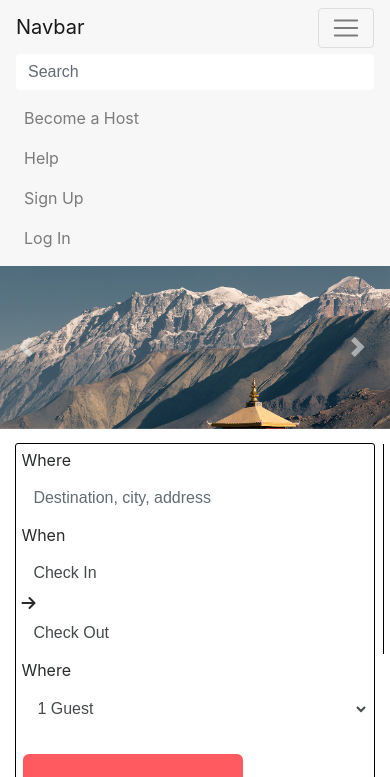
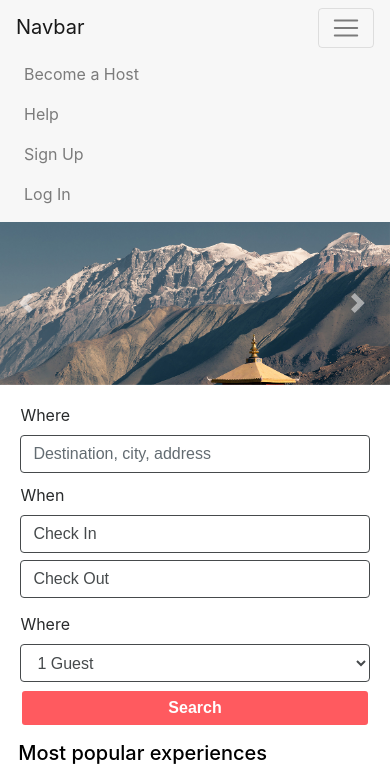
Before and after one commit to diwakar123456789/Travel-Site, a PHP site: page / in a window 390 px wide, after a click that opens the changed part. Shown: the top 777 px of the page. Run offline with PHP 8.4, Linux system fonts and the light colour scheme; some libraries are stand-ins or nearby versions.

Commit message:
design updated

```diff
--- a/css/style.css
+++ b/css/style.css
@@ -9,7 +9,9 @@ and open the template in the editor.
 */
 .navbar .collapse .form-control {
   width: 700px;
-  border: none; }
+  height: 5px;
+  border: none;
+  background-color: #f7f7f7; }
 @media (max-width: 1280px) {
   .navbar .collapse .form-control {
     width: 600px; } }
@@ -26,6 +28,16 @@ and open the template in the editor.
 @media (max-width: 1110px) {
   .nav-item {
     margin-left: 0.5rem; } }
+.carousel {
+  /*    @media(max-width: 768px){
+          margin-top:7%;
+      }
+      @media(min-width: 576px){
+          margin-top: 9%;
+      }
+      @media(max-width: 576px){
+          margin-top: 13%;
+      }*/ }
   .carousel .carousel-inner .carousel-item .d-block {
     width: 100%; }
   @media (max-width: 1280px) {
@@ -67,16 +79,27 @@ and open the template in the editor.
   border: 1px solid;
   border-color: black;
   border-radius: 3px; }
+  @media (max-width: 992px) {
+    .ticket {
+      border: hidden; } }
   .ticket .form-group {
     margin-bottom: .2rem; }
     .ticket .form-group input {
       border: none; }
     .ticket .form-group select {
       border: none; }
+    @media (max-width: 992px) {
+      .ticket .form-group input, .ticket .form-group select {
+        border: 1px solid; }
+      .ticket .form-group input {
+        margin-bottom: 2%; } }
   .ticket .col-lg-4 {
     border-right: 1px solid;
     border-color: black;
     padding-top: 1%; }
+    @media (max-width: 992px) {
+      .ticket .col-lg-4 {
+        border-right: none; } }
   .ticket .col-lg-2 {
     padding-top: 1%; }
   .ticket button, .ticket button:hover {
@@ -90,6 +113,13 @@ and open the template in the editor.
     padding: 8% 24% 8% 24%;
     margin-top: 5%;
     cursor: pointer; }
+    @media (max-width: 992px) {
+      .ticket button, .ticket button:hover {
+        width: 100%;
+        height: 100%;
+        padding: 2% 0 2% 0;
+        border-radius: 5px;
+        margin-top: 0; } }
   .ticket button:hover {
     background-color: transparent;
     color: #ff5a5f;
--- a/css/style.scss
+++ b/css/style.scss
@@ -19,6 +19,7 @@ $fc: black; //font color
             width: 700px;
             height: 5px;
             border: none;
+            background-color: #f7f7f7;
         }
             @media(max-width: $mdWidth){
                 .form-control{
@@ -114,6 +125,9 @@ $fc: black; //font color
     border: 1px solid;
     border-color: $bc;
     border-radius: 3px;
+    @media(max-width: 992px){
+        border:hidden;
+    }
     .form-group{
         margin-bottom: .2rem;
         input{
@@ -122,11 +136,22 @@ $fc: black; //font color
         select{
             border: none;
         }
+        @media(max-width: 992px){
+            input, select {
+                border: 1px solid;
+            }
+            input{
+                margin-bottom: 2%;
+            }
+        }
     }
     .col-lg-4{
         border-right: 1px solid;
         border-color: $bc;
         padding-top: 1%;
+        @media(max-width: 992px){
+            border-right: none;
+        }
     }
     .col-lg-2{
         padding-top: 1%;
@@ -143,6 +168,13 @@ $fc: black; //font color
         padding: 8% 24% 8% 24%;
         margin-top:5%;
         cursor: pointer;
+        @media(max-width: 992px){
+            width: 100%;
+            height: 100%;
+            padding: 2% 0 2% 0;
+            border-radius: 5px;
+            margin-top: 0;
+        }
     }
     button:hover{
         @extend button;
--- a/index.html
+++ b/index.html
@@ -9,13 +9,9 @@ and open the template in the editor.
         <title>Travel Boy</title>
         <meta charset="UTF-8">
         <meta name="viewport" content="width=device-width, initial-scale=1.0">
+        <link href="images/favicon.png" rel="icon" type="image/png">
         <link href="css/bootstrap.min.css" rel="stylesheet" type="text/css"/>
         <link href="css/style.css" rel="stylesheet">
-        <script src="https://use.fontawesome.com/3eac1dcbb6.js"></script>
-        <script src="https://code.jquery.com/jquery-3.1.1.js"></script>
-        <script src="js/bootstrap.min.js" type="text/javascript"></script>
-        <script src="js/style.js" type="text/javascript"></script>
-
     </head>
     <body>
         <nav class="navbar sticky-top navbar-toggleable-md navbar-light bg-faded">
@@ -26,7 +22,7 @@ and open the template in the editor.
             <a class="navbar-brand" href="#">Navbar</a>
 
             <div class="collapse navbar-collapse" id="navbarTogglerDemo02">
-                <form class="form-inline my-2 my-lg-0">
+                <form class="form-inline my-2 my-lg-0 hidden-md-down">
                     <input class="form-control mr-sm-2" type="text" placeholder="Search">
                 </form>
                 <ul class="navbar-nav mr-auto mt-2 mt-md-0">
@@ -95,13 +91,13 @@ and open the template in the editor.
                             <div class="form-group">
                                 <label for="dateInput">When</label>
                                 <div class="row">
-                                    <div class="col-md-5">
+                                    <div class="col-md-5 col-sm-12">
                                         <input class="form-control" type="text" value="Check In" id="dateInput">
                                     </div>
-                                    <div class="col-lg-1">
+                                    <div class="col-lg-1 hidden-md-down">
                                         <span class="fa fa-arrow-right" aria-hidden="true"></span>
                                     </div>
-                                    <div class="col-md-5">
+                                    <div class="col-md-5 col-sm-12">
                                         <input class="form-control" type="text" value="Check Out" id="dateInput">
                                     </div>
                                 </div>
@@ -127,8 +123,8 @@ and open the template in the editor.
             </div>                                                      <!-- Ticket Booking -->
             <div class="content">
                 <div class="row cTitle"><h5>Most popular experiences</h5></div>
-                <div class="row crow1">
-                    <div class="col-lg-3">
+                <div class="row justify-content-center crow1">
+                    <div class="col-lg-3 col-md-5 col-sm-6 col-10">
                         <div class="card">
                         <img class="card-img-top" src="https://a0.muscache.com/im/pictures/f26e3064-fc1f-46e5-a06c-2d9325bccf5c.jpg?aki_policy=poster" alt="Card image cap">
                         <div class="card-block">
@@ -137,7 +133,7 @@ and open the template in the editor.
                         </div>
                       </div>
                     </div>
-                    <div class="col-lg-3">
+                    <div class="col-lg-3 col-md-5 col-sm-6 col-10">
                         <div class="card">
                         <img class="card-img-top" src="https://a0.muscache.com/im/pictures/f26e3064-fc1f-46e5-a06c-2d9325bccf5c.jpg?aki_policy=poster" alt="Card image cap">
                         <div class="card-block">
@@ -146,7 +142,7 @@ and open the template in the editor.
                         </div>
                       </div>
                     </div>
-                    <div class="col-lg-3">
+                    <div class="col-lg-3 col-md-5 col-sm-6 col-10">
                         <div class="card">
                         <img class="card-img-top" src="https://a0.muscache.com/im/pictures/f26e3064-fc1f-46e5-a06c-2d9325bccf5c.jpg?aki_policy=poster" alt="Card image cap">
                         <div class="card-block">
@@ -155,7 +151,7 @@ and open the template in the editor.
                         </div>
                       </div>
                     </div>
-                    <div class="col-lg-3">
+                    <div class="col-lg-3 col-md-5 col-sm-6 col-10">
                         <div class="card">
                             <img class="card-img-top" src="https://a0.muscache.com/im/pictures/f26e3064-fc1f-46e5-a06c-2d9325bccf5c.jpg?aki_policy=poster" alt="Card image cap">
                             <div class="card-block">
@@ -166,8 +162,8 @@ and open the template in the editor.
                     </div>
                 </div>
                 <div class="row cTitle"><h5>Homes</h5></div>
-                <div class="row crow2">
-                    <div class="col-lg-4">
+                <div class="row justify-content-center crow2">
+                    <div class="col-xl-4 col-lg-6 col-md-6 col-sm-12">
                         <div class="card">
                         <img class="card-img-top" src="https://a0.muscache.com/im/pictures/18813125/896b30c2_original.jpg?aki_policy=large" alt="Card image cap">
                         <div class="card-block">
@@ -176,7 +172,7 @@ and open the template in the editor.
                         </div>
                       </div>
                     </div>
-                    <div class="col-lg-4">
+                    <div class="col-xl-4 col-lg-6 col-md-6 col-sm-12">
                         <div class="card">
                         <img class="card-img-top" src="https://a0.muscache.com/im/pictures/18813125/896b30c2_original.jpg?aki_policy=large" alt="Card image cap">
                         <div class="card-block">
@@ -185,7 +181,7 @@ and open the template in the editor.
                         </div>
                       </div>
                     </div>
-                    <div class="col-lg-4">
+                    <div class="col-xl-4 col-lg-6 col-md-6 col-sm-12">
                         <div class="card">
                         <img class="card-img-top" src="https://a0.muscache.com/im/pictures/18813125/896b30c2_original.jpg?aki_policy=large" alt="Card image cap">
                         <div class="card-block">
@@ -196,8 +192,8 @@ and open the template in the editor.
                     </div>
                 </div>
                 <div class="row cTitle"><h5>Featured Destination</h5></div>
-                <div class="row crow3">
-                    <div class="col-lg-2">
+                <div class="row justify-content-center crow3">
+                    <div class="col-lg-2 col-md-3 col-sm-6 col-6">
                         <div class="card">
                         <img class="card-img-top" src="https://a0.muscache.com/ac/pictures/7bff51c1-3c35-47a5-a86c-5ea75ab6be6c.jpg?interpolation=lanczos-none&size=large&output-format=jpg&output-quality=70" alt="Card image cap">
                         <div class="card-block">
@@ -205,7 +201,7 @@ and open the template in the editor.
                         </div>
                       </div>
                     </div>
-                    <div class="col-lg-2">
+                    <div class="col-lg-2 col-md-3 col-sm-6 col-6">
                         <div class="card">
                         <img class="card-img-top" src="https://a0.muscache.com/ac/pictures/7bff51c1-3c35-47a5-a86c-5ea75ab6be6c.jpg?interpolation=lanczos-none&size=large&output-format=jpg&output-quality=70" alt="Card image cap">
                         <div class="card-block">
@@ -213,7 +209,7 @@ and open the template in the editor.
                         </div>
                       </div>
                     </div>
-                    <div class="col-lg-2">
+                    <div class="col-lg-2 col-md-3 col-sm-6 col-6">
                         <div class="card">
                         <img class="card-img-top" src="https://a0.muscache.com/ac/pictures/7bff51c1-3c35-47a5-a86c-5ea75ab6be6c.jpg?interpolation=lanczos-none&size=large&output-format=jpg&output-quality=70" alt="Card image cap">
                         <div class="card-block">
@@ -221,7 +217,7 @@ and open the template in the editor.
                         </div>
                       </div>
                     </div>
-                    <div class="col-lg-2">
+                    <div class="col-lg-2 col-md-3 col-sm-6 col-6">
                         <div class="card">
                             <img class="card-img-top" src="https://a0.muscache.com/ac/pictures/7bff51c1-3c35-47a5-a86c-5ea75ab6be6c.jpg?interpolation=lanczos-none&size=large&output-format=jpg&output-quality=70" alt="Card image cap">
                             <div class="card-block">
@@ -229,7 +225,7 @@ and open the template in the editor.
                             </div>
                         </div>
                     </div>
-                    <div class="col-lg-2">
+                    <div class="col-lg-2 col-md-3 col-sm-6 col-6">
                         <div class="card">
                         <img class="card-img-top" src="https://a0.muscache.com/ac/pictures/7bff51c1-3c35-47a5-a86c-5ea75ab6be6c.jpg?interpolation=lanczos-none&size=large&output-format=jpg&output-quality=70" alt="Card image cap">
                         <div class="card-block">
@@ -237,7 +233,7 @@ and open the template in the editor.
                         </div>
                       </div>
                     </div>
-                    <div class="col-lg-2">
+                    <div class="col-lg-2 col-md-3 col-sm-6 col-6">
                         <div class="card">
                             <img class="card-img-top" src="https://a0.muscache.com/ac/pictures/7bff51c1-3c35-47a5-a86c-5ea75ab6be6c.jpg?interpolation=lanczos-none&size=large&output-format=jpg&output-quality=70" alt="Card image cap">
                             <div class="card-block">
@@ -250,46 +246,46 @@ and open the template in the editor.
         </div>
         <footer class="footer">
             <div class="container">
-                <div class="row footer-top">
-                    <div class="col-lg-4">
+                <div class="row footer-top hidden-sm-down">
+                    <div class="col-lg-4 col-md-4">
                         <h5>Nature Visit</h5>
                         <ul>
-                            <li>About</li>
-                            <li>Careers</li>
-                            <li>Press</li>
-                            <li>Policies</li>
-                            <li>Help</li>
-                            <li>Diversity & Belonging</li>
+                            <li><a href="#">About</a></li>
+                            <li><a href="#">Careers</a></li>
+                            <li><a href="#">Press</a></li>
+                            <li><a href="#">Policies</a></li>
+                            <li><a href="#">Help</a></li>
+                            <li><a href="#">Diversity & Belonging</a></li>
                         </ul>
                     </div>
-                    <div class="col-lg-4">
+                    <div class="col-lg-4 col-md-4">
                         <h5>Discover</h5>
                         <ul>
-                            <li>Trust & Safety</li>
-                            <li>Travel Credit</li>
-                            <li>Gift Cards</li>
-                            <li>Travel Citizen</li>
-                            <li>Business Travel</li>
-                            <li>Guidebooks</li>
+                            <li><a href="#">Trust & Safety</a></li>
+                            <li><a href="#">Travel Credit</a></li>
+                            <li><a href="#">Gift Cards</a></li>
+                            <li><a href="#">Travel Citizen</a></li>
+                            <li><a href="#">Business Travel</a></li>
+                            <li><a href="#">Guidebooks</a></li>
                         </ul>
                     </div>
-                    <div class="col-lg-4">
+                    <div class="col-lg-4 col-md-4">
                         <h5>Hosting</h5>
                         <ul>
-                            <li>Why Host</li>
-                            <li>Refer Hosts</li>
-                            <li>Hospitality</li>
-                            <li>Responsible Hosting</li>
+                            <li><a href="#">Why Host</a></li>
+                            <li><a href="#">Refer Hosts</a></li>
+                            <li><a href="#">Hospitality</a></li>
+                            <li><a href="#">Responsible Hosting</a></li>
                         </ul>
                     </div>
                 </div>
-                <div class="row footer-bottom">
-                    <div class="col-lg-4">
+                <div class="row footer-bottom justify-content-center">
+                    <div class="col-lg-4 col-8">
                         <a href="#">Logo</a>
                         <span>&copy Nature Visit, Private.</span>
                     </div>
-                    <div class="col-lg-4"></div>
-                    <div class="col-lg-4 social">
+                    <div class="col-lg-3 col-6"></div>
+                    <div class="col-lg-5 social">
                         <a href="#">Terms & Privacy</a>
                         <a href="#">Site Map</a>
                         <a href="#"><span class="fa fa-facebook"></span></a>
@@ -298,6 +294,10 @@ and open the template in the editor.
                     </div>
                 </div>
             </div>
-        </footer>                                                        <!-- Footer -->
+        </footer>
+        <script src="https://use.fontawesome.com/3eac1dcbb6.js"></script>
+        <script src="https://code.jquery.com/jquery-3.1.1.js"></script>
+        <script src="js/bootstrap.min.js" type="text/javascript"></script>
+        <script src="js/style.js" type="text/javascript"></script><!-- Footer -->
     </body>
 </html>
--- a/js/style.js
+++ b/js/style.js
@@ -5,4 +5,4 @@
  */
 
 
-$('.carousel').carousel()
+$('.carousel').carousel();
```
Also changed, not shown: other parts of css/style.css (+27 -3 lines), other parts of css/style.scss (+48 -4 lines), images/favicon.png (added), 1 other file. Lines whose indentation alone changed are shown as unchanged.
